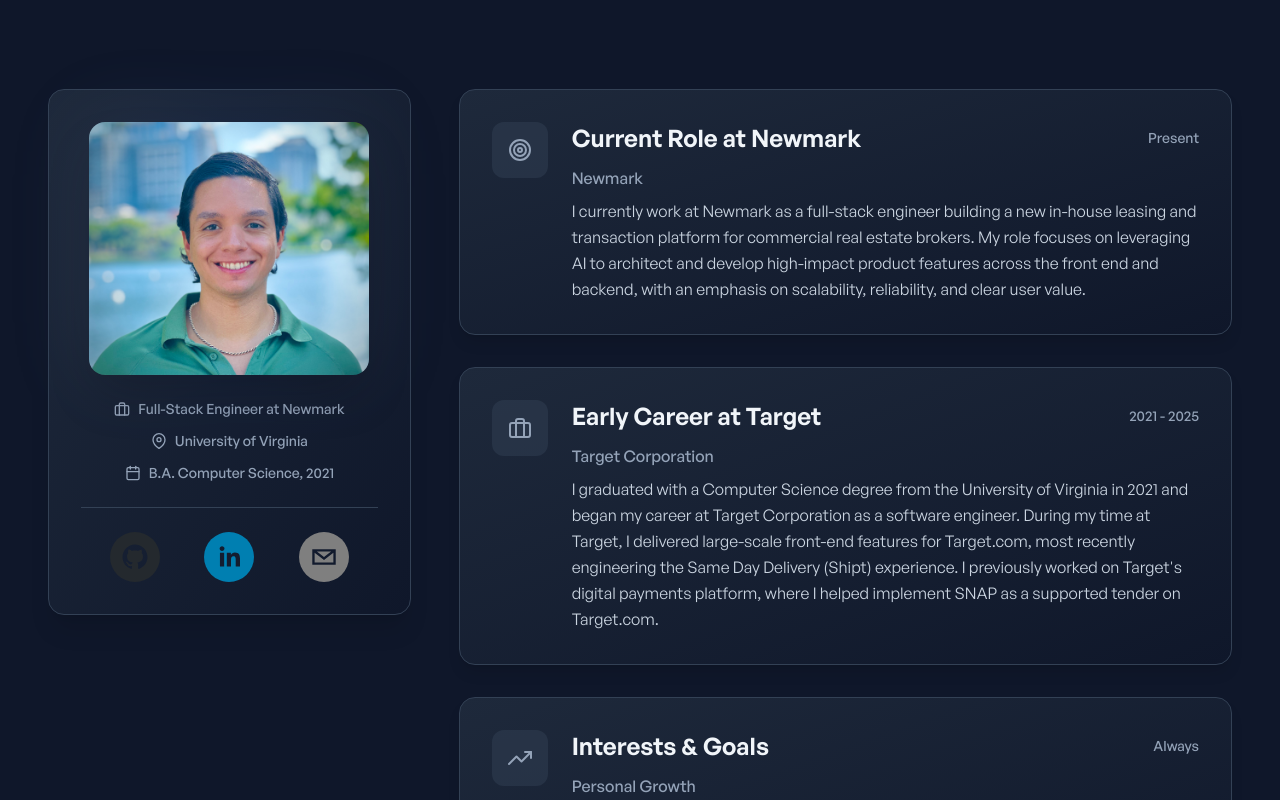
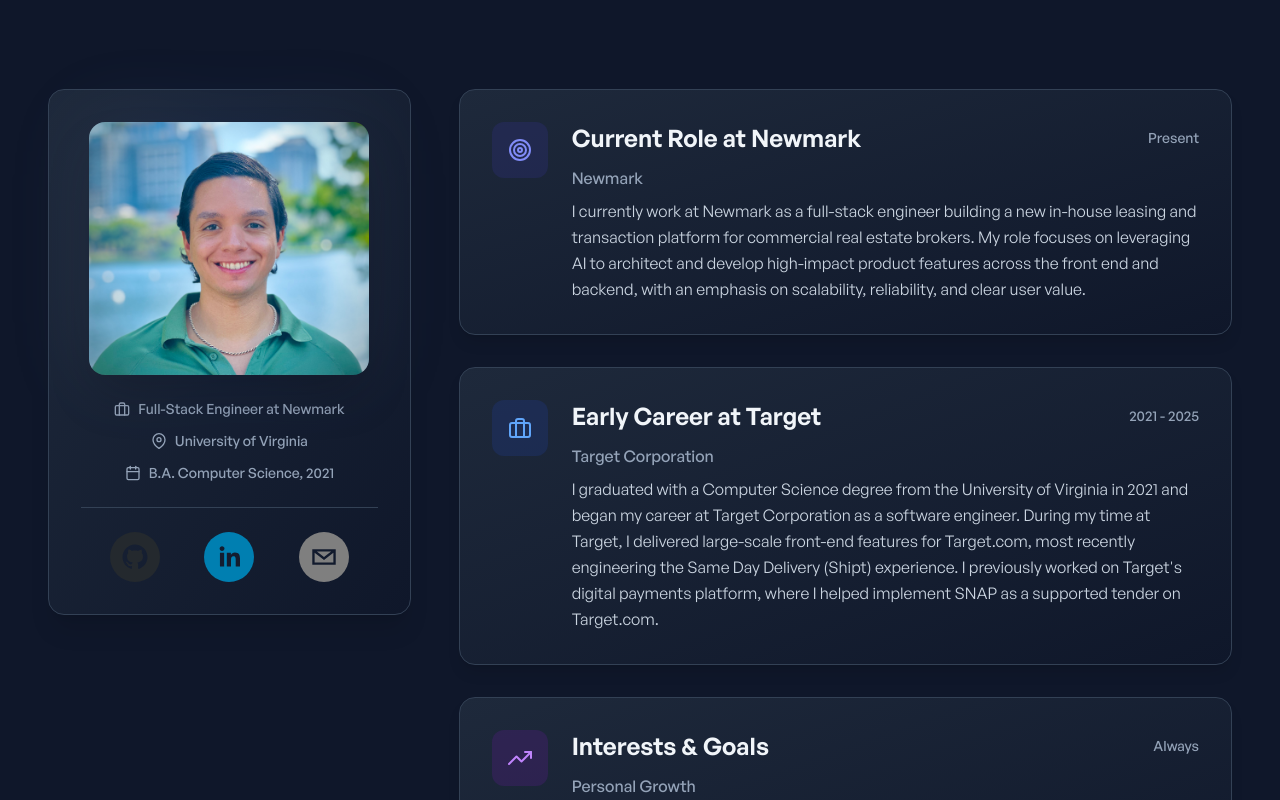
Before and after one commit to Don-Joel/Me, a Next.js app: page / in a window 1280 px wide. Shown: the part 1000-1800 px from the top of the page. Built offline with nearby package versions, Linux system fonts and the light colour scheme.

Commit message:
updating color styling

```diff
--- a/components/about/AboutMeBio.jsx
+++ b/components/about/AboutMeBio.jsx
@@ -18,8 +18,8 @@
       company: "Newmark",
       description:
         "I currently work at Newmark as a full-stack engineer building a new in-house leasing and transaction platform for commercial real estate brokers. My role focuses on leveraging AI to architect and develop high-impact product features across the front end and backend, with an emphasis on scalability, reliability, and clear user value.",
-      iconBg: "bg-slate-100 dark:bg-slate-700/50",
-      iconColor: "text-slate-600 dark:text-slate-400",
+      iconBg: "bg-indigo-100 dark:bg-indigo-900/30",
+      iconColor: "text-indigo-600 dark:text-indigo-400",
     },
     {
       icon: FiBriefcase,
@@ -28,8 +28,8 @@
       company: "Target Corporation",
       description:
         "I graduated with a Computer Science degree from the University of Virginia in 2021 and began my career at Target Corporation as a software engineer. During my time at Target, I delivered large-scale front-end features for Target.com, most recently engineering the Same Day Delivery (Shipt) experience. I previously worked on Target's digital payments platform, where I helped implement SNAP as a supported tender on Target.com.",
-      iconBg: "bg-slate-100 dark:bg-slate-700/50",
-      iconColor: "text-slate-600 dark:text-slate-400",
+      iconBg: "bg-blue-100 dark:bg-blue-900/30",
+      iconColor: "text-blue-600 dark:text-blue-400",
     },
     {
       icon: FiTrendingUp,
@@ -38,8 +38,8 @@
       company: "Personal Growth",
       description:
         "I have a strong interest in performance, systems thinking, and building technology that solves real business problems. Outside of engineering, I stay engaged with emerging technology and macroeconomics, and I maintain a long-standing commitment to fitness, nutrition, and continuous learning. My goal is to create software products that meaningfully improve the way people work and live.",
-      iconBg: "bg-slate-100 dark:bg-slate-700/50",
-      iconColor: "text-slate-600 dark:text-slate-400",
+      iconBg: "bg-purple-100 dark:bg-purple-900/30",
+      iconColor: "text-purple-600 dark:text-purple-400",
     },
   ];
 
```
